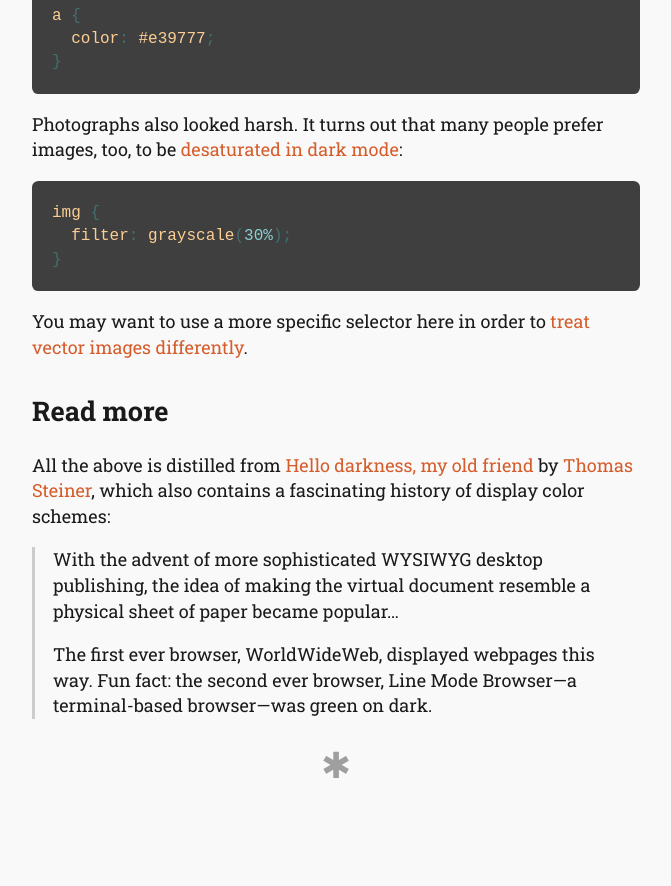
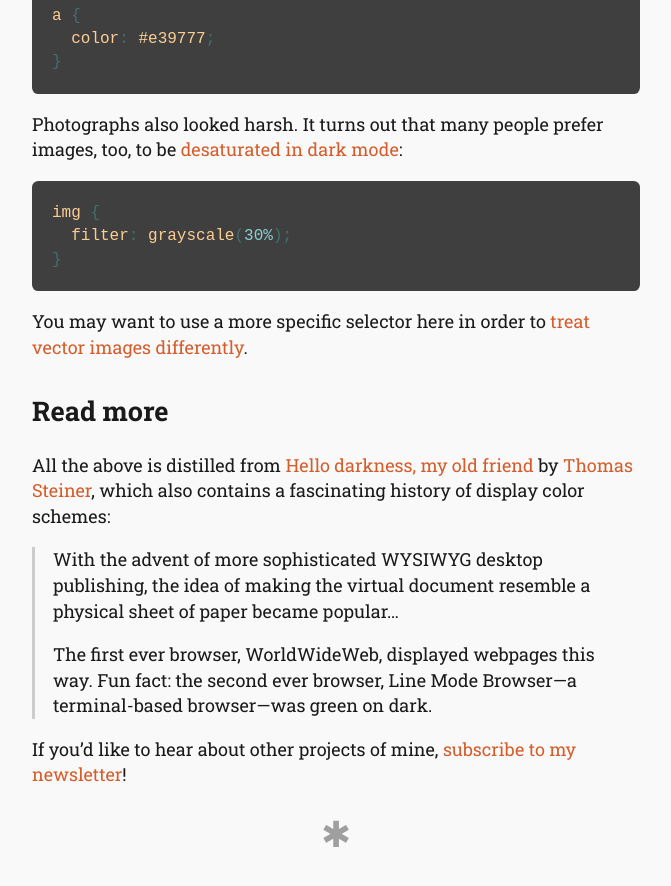
Before and after one commit to brow/rebeccabutler.org, a Jekyll site: the page built from _posts/2019-09-27-dark-mode-website-css.md, in a window 1280 px wide and 900 px high, scrolled down 1407 px. Shown: the top 886 px of the window, without its empty margins (304-975 px from the left). Built offline with Jekyll 4.4.1, drawn with Linux system fonts in a browser that asks for light colours; Markdown is read by kramdown in place of the engine named in the settings; before the commit the page ends 2238 px from its top, so only the background shows below that.

Commit message:
plug newsletter

```diff
--- a/_posts/2019-09-27-dark-mode-website-css.md
+++ b/_posts/2019-09-27-dark-mode-website-css.md
@@ -63,6 +63,9 @@ You may want to use a more specific selector here in order to [treat vector imag
 ## Read more
 
 All the above is distilled from [Hello darkness, my old friend](https://web.dev/prefers-color-scheme) by [Thomas Steiner](https://twitter.com/tomayac), which also contains a fascinating history of display color schemes:
+
 > With the advent of more sophisticated WYSIWYG desktop publishing, the idea of making the virtual document resemble a physical sheet of paper became popular…
 >
 > The first ever browser, WorldWideWeb, displayed webpages this way. Fun fact: the second ever browser, Line Mode Browser—a terminal-based browser—was green on dark.
+
+If you'd like to hear about other projects of mine, [subscribe to my newsletter](https://tinyletter.com/brow)!
```
